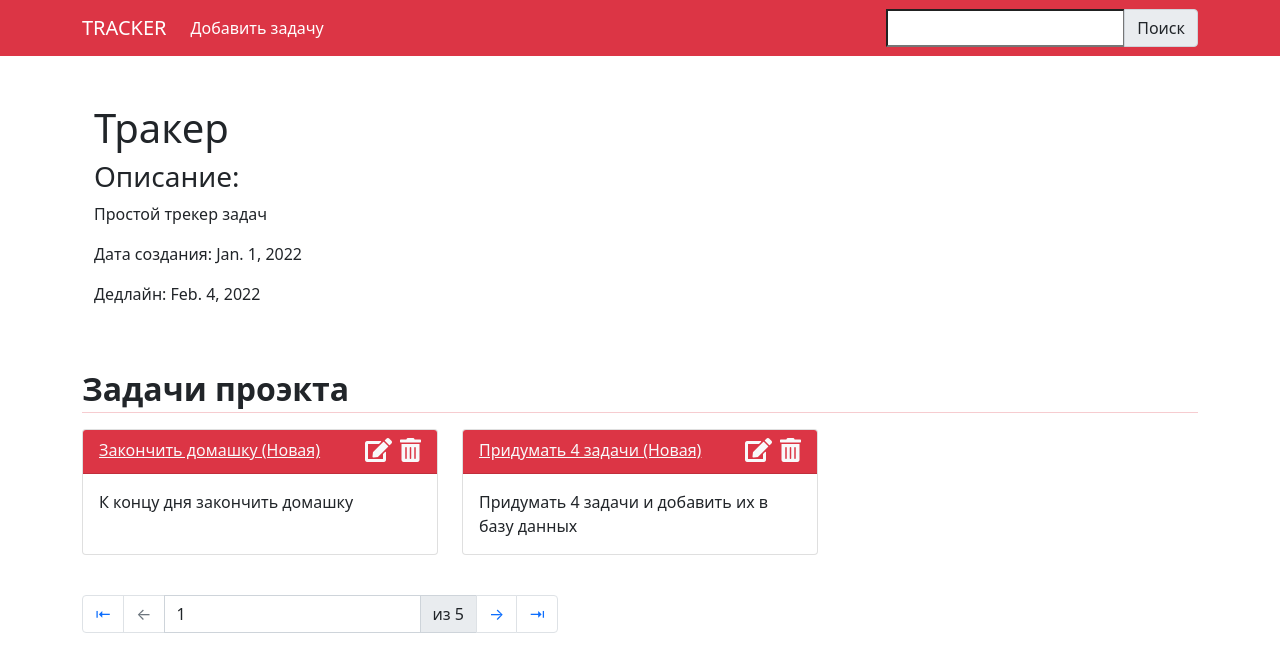
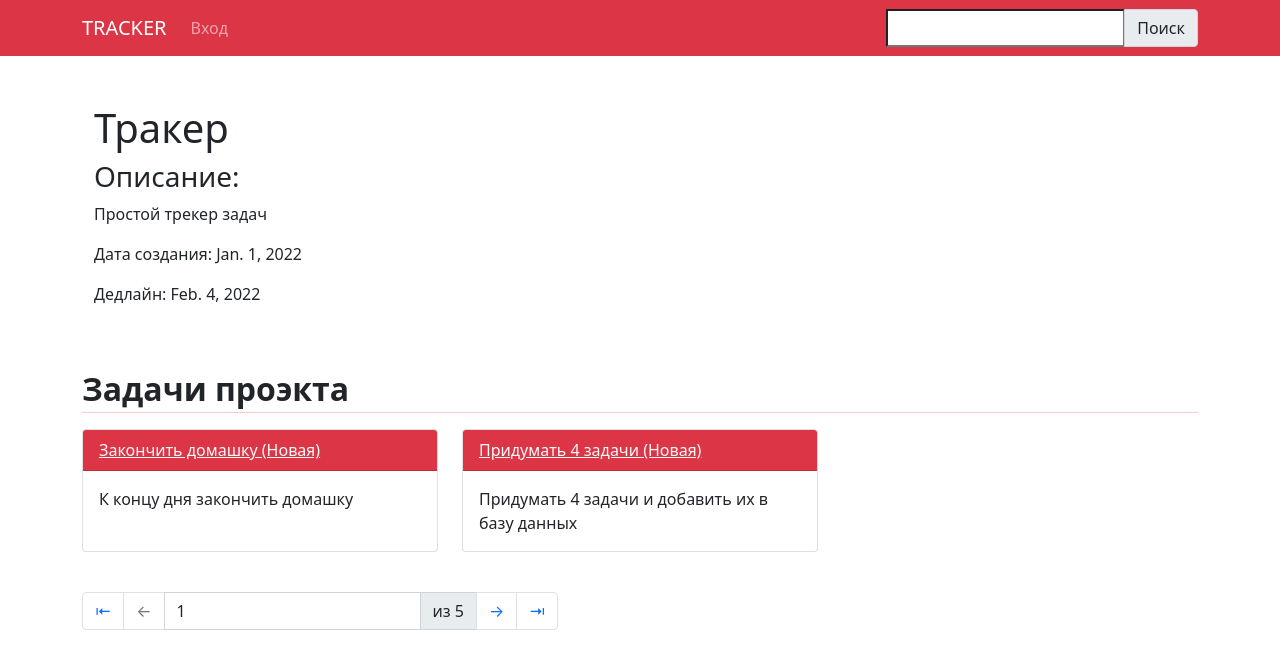
Before and after one commit to den-falcon/tracker_app, a Django app: page /project/1 in a window 1280 px wide. Shown: the top 672 px of the page. Run offline with Django 4.2, Linux system fonts and the light colour scheme; data comes from the database, SQL or seed files in the repository.

Commit message:
отредакттированны html файлы

```diff
--- a/source/tracker_app/templates/base.html
+++ b/source/tracker_app/templates/base.html
@@ -26,19 +26,19 @@
               <div class="collapse navbar-collapse" id="navbarNavDropdown">
                 <ul class="navbar-nav">
                     {% block links %}
-                    {% if not user.is_authenticated %}
+                    {% if user.is_authenticated %}
                         <li class="nav-item">
-                            <a class="nav-link" href="{% url 'accounts:login' %}">Вход</a>
+                            <a class="nav-link" aria-current="page" href="{% url 'tracker_app:project-create' %}">Создать проэкт</a>
+                        </li>
+                        <li class="nav-item">
+                            <a class="nav-link" aria-current="page" href="{% url 'tracker_app:projects-view' %}">К списку проэктов</a>
+                        </li>
+                        <li class="nav-item">
+                            <a class="nav-link" href="{% url 'accounts:logout' %}">Выход</a>
                         </li>
                     {% else %}
                         <li class="nav-item">
-                            <a class="nav-link active" aria-current="page" href="{% url 'tracker_app:project-create' %}">Создать проэкт</a>
-                        </li>
-                        <li class="nav-item">
-                            <a class="nav-link active" aria-current="page" href="{% url 'tracker_app:projects-view' %}">К списку проэктов</a>
-                        </li>
-                        <li class="nav-item">
-                            <a class="nav-link" href="{% url 'accounts:logout' %}">Выход</a>
+                            <a class="nav-link" href="{% url 'accounts:login' %}">Вход</a>
                         </li>
                     {% endif %}
                     {% endblock %}
--- a/source/tracker_app/templates/projects/project-view.html
+++ b/source/tracker_app/templates/projects/project-view.html
@@ -5,9 +5,21 @@
     </div>
 {% endblock %}
 {% block links %}
-    <li class="nav-item">
-        <a class="nav-link active" aria-current="page" href="{% url 'tracker_app:task-create' object.pk %}">Добавить задачу</a>
-    </li>
+    {% if user.is_authenticated %}
+        <li class="nav-item">
+            <a class="nav-link" aria-current="page" href="{% url 'tracker_app:project-create' %}">Создать проэкт</a>
+        </li>
+        <li class="nav-item">
+            <a class="nav-link" aria-current="page" href="{% url 'tracker_app:task-create' object.pk %}">Добавить задачу</a>
+        </li>
+        <li class="nav-item">
+            <a class="nav-link" href="{% url 'accounts:logout' %}">Выход</a>
+        </li>
+    {% else %}
+        <li class="nav-item">
+            <a class="nav-link" href="{% url 'accounts:login' %}">Вход</a>
+        </li>
+    {% endif %}
 {% endblock %}
 {% block description %}
     <div class="container">
@@ -30,8 +42,10 @@
             <div class="card h-100 ">
                 <div class="d-flex card-header bg-danger text-light">
                     <span class="flex-grow-1"><a class="text-reset" href="{% url 'tracker_app:task-view' task.pk %}">{{ task.summary }} ({{ task.status }})</a></span>
-                    <a class="text-reset" href="{% url 'tracker_app:task-update' task.pk %}"><i class="fs-4 ms-2 fas fa-edit"></i></a>
-                    <a class="text-reset" href="{% url 'tracker_app:task-delete' task.pk %}"><i class="fs-4 ms-2 fas fa-trash-alt"></i></a>
+                    {% if user.is_authenticated %}
+                        <a class="text-reset" href="{% url 'tracker_app:task-update' task.pk %}"><i class="fs-4 ms-2 fas fa-edit"></i></a>
+                        <a class="text-reset" href="{% url 'tracker_app:task-delete' task.pk %}"><i class="fs-4 ms-2 fas fa-trash-alt"></i></a>
+                    {% endif %}
                 </div>
                 <div class="card-body">
                     <p class="card-text">{{ task.description }}</p>
--- a/source/tracker_app/templates/projects/projects-view.html
+++ b/source/tracker_app/templates/projects/projects-view.html
@@ -5,9 +5,21 @@
     </div>
 {% endblock %}
 {% block links %}
-    <li class="nav-item">
-        <a class="nav-link active" aria-current="page" href="{% url 'tracker_app:tasks-view' %}">Все задачи</a>
-    </li>
+    {% if user.is_authenticated %}
+        <li class="nav-item">
+            <a class="nav-link" aria-current="page" href="{% url 'tracker_app:project-create' %}">Создать проэкт</a>
+        </li>
+        <li class="nav-item">
+            <a class="nav-link" aria-current="page" href="{% url 'tracker_app:tasks-view' %}">Все задачи</a>
+        </li>
+        <li class="nav-item">
+            <a class="nav-link" href="{% url 'accounts:logout' %}">Выход</a>
+        </li>
+    {% else %}
+        <li class="nav-item">
+            <a class="nav-link" href="{% url 'accounts:login' %}">Вход</a>
+        </li>
+    {% endif %}
 {% endblock %}
 {% block content %}
     <div class="container">
@@ -24,8 +36,10 @@
                   <div class="card h-100 ">
                     <div class="d-flex card-header bg-danger text-light">
                         <span class="flex-grow-1"><a class="text-reset" href="{% url 'tracker_app:project-view' project.pk %}">{{ project.name }} ({{ project.start_date }})</a></span>
-                        <a class="text-reset" href="{% url 'tracker_app:project-update' project.pk %}"><i class="fs-4 ms-2 fas fa-edit"></i></a>
-                        <a class="text-reset" href="{% url 'tracker_app:project-delete' project.pk %}"><i class="fs-4 ms-2 fas fa-trash-alt"></i></a>
+                        {% if user.is_authenticated %}
+                            <a class="text-reset" href="{% url 'tracker_app:project-update' project.pk %}"><i class="fs-4 ms-2 fas fa-edit"></i></a>
+                            <a class="text-reset" href="{% url 'tracker_app:project-delete' project.pk %}"><i class="fs-4 ms-2 fas fa-trash-alt"></i></a>
+                        {% endif %}
                     </div>
                     <div class="card-body">
                       <p class="card-text">{{ project.description }}</p>
--- a/source/tracker_app/templates/tasks/tasks-view.html
+++ b/source/tracker_app/templates/tasks/tasks-view.html
@@ -15,8 +15,10 @@
                   <div class="card h-100 ">
                     <div class="d-flex card-header bg-danger text-light">
                         <span class="flex-grow-1"><a class="text-reset" href="{% url 'tracker_app:task-view' task.pk %}">{{ task.summary }} ({{ task.project.name }})</a></span>
-                        <a class="text-reset" href="{% url 'tracker_app:task-update' task.pk %}"><i class="fs-4 ms-2 fas fa-edit"></i></a>
-                        <a class="text-reset" href="{% url 'tracker_app:task-delete' task.pk %}"><i class="fs-4 ms-2 fas fa-trash-alt"></i></a>
+                        {% if user.is_authenticated %}
+                            <a class="text-reset" href="{% url 'tracker_app:task-update' task.pk %}"><i class="fs-4 ms-2 fas fa-edit"></i></a>
+                            <a class="text-reset" href="{% url 'tracker_app:task-delete' task.pk %}"><i class="fs-4 ms-2 fas fa-trash-alt"></i></a>
+                        {% endif %}
                     </div>
                     <div class="card-body">
                       <p class="card-text">{{ task.description }}</p>
```
